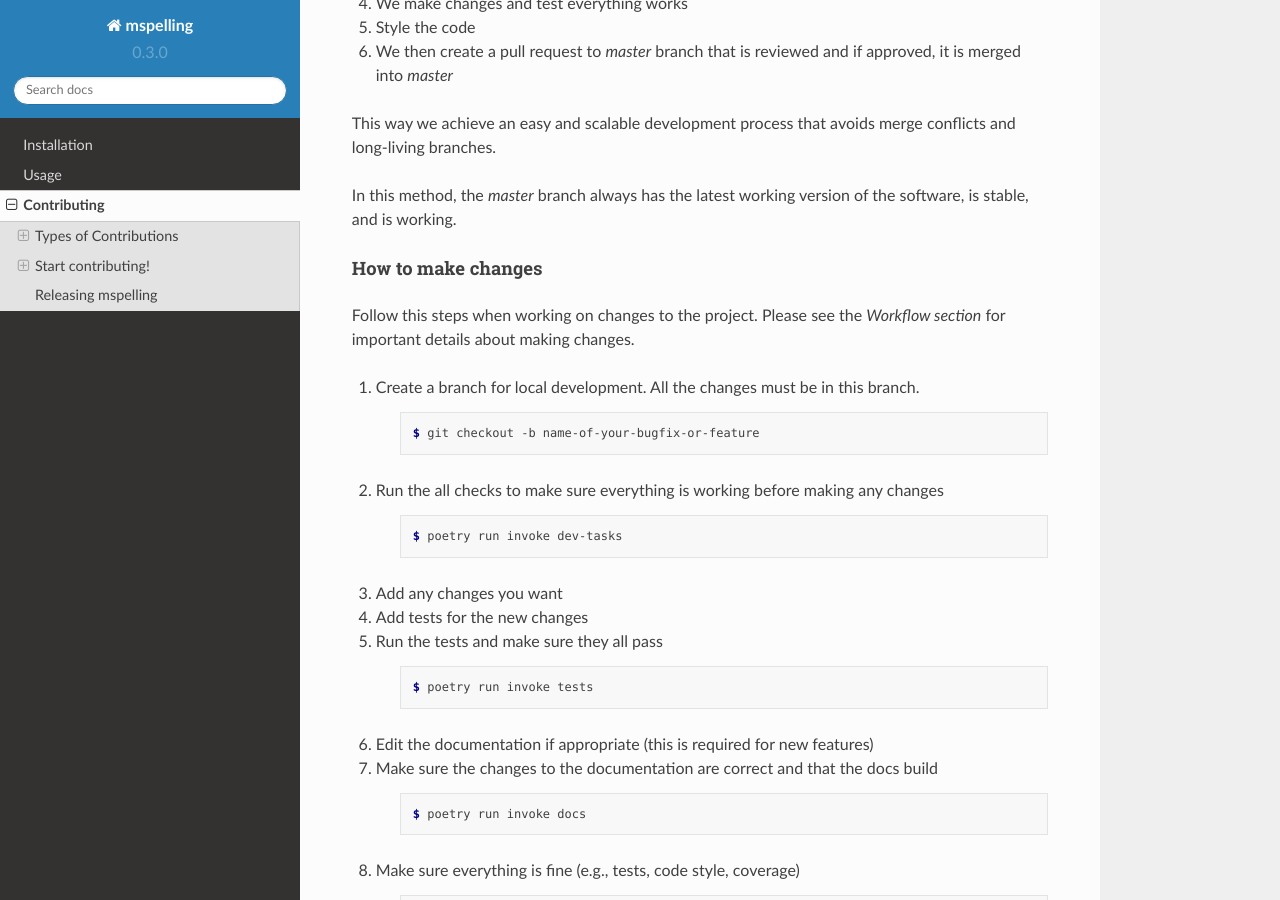
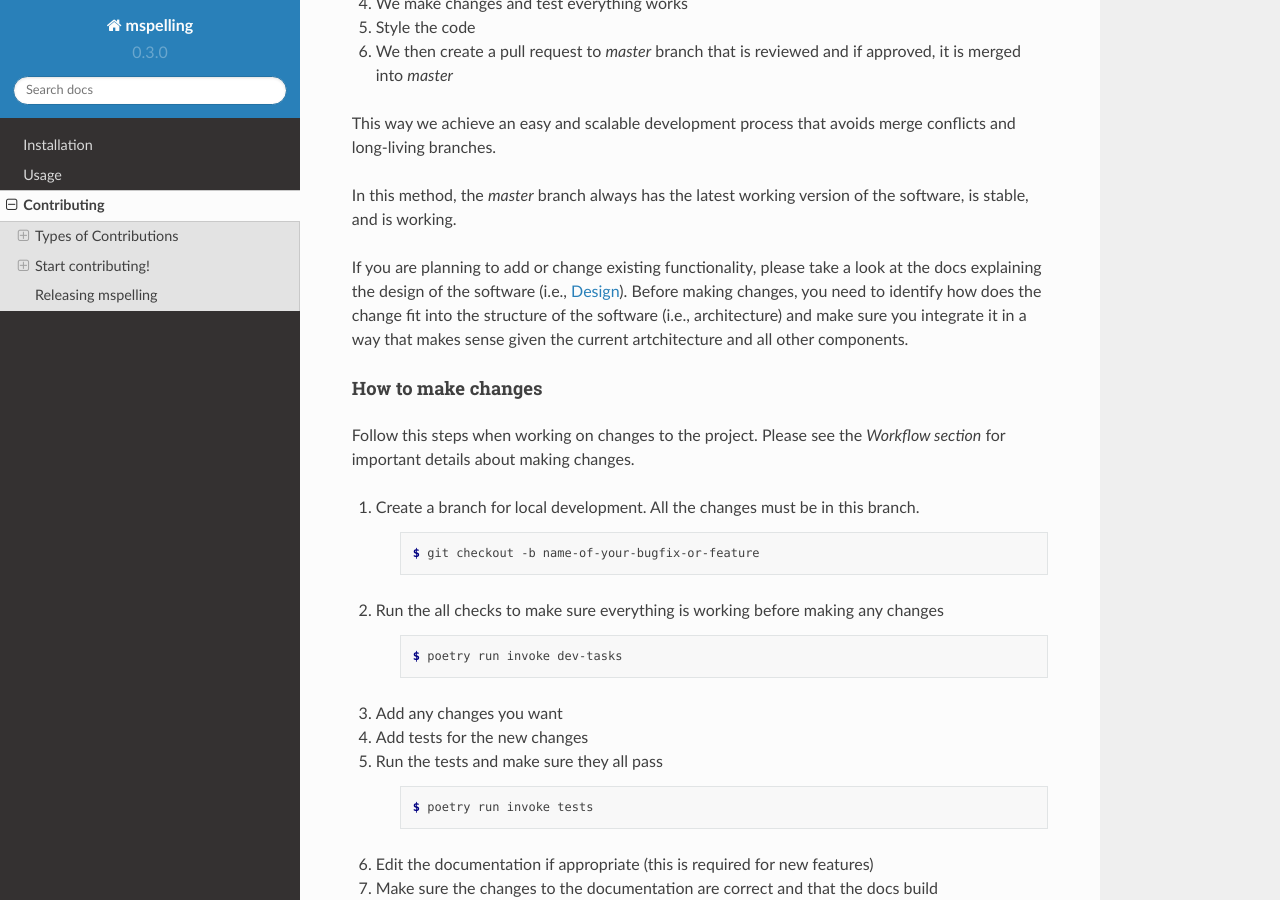
Before and after one commit to mario-bermonti/mspelling, a Sphinx documentation site: the page built from docs/contributing.rst, in a window 1280 px wide and 900 px high, scrolled down 3280 px. Built offline with Sphinx 7.4.7 and the Read the Docs theme 2.0.0, drawn with Linux system fonts in a browser that asks for light colours.

Commit message:
[docs] Link to design docs from contributing docs

```diff
--- a/docs/contributing.rst
+++ b/docs/contributing.rst
@@ -167,6 +167,12 @@
 In this method, the `master` branch always has the latest working version of the software, is
 stable, and is working.
 
+If you are planning to add or change existing functionality, please take a look at the docs
+explaining the design of the software (i.e., :doc:`/design/design`). Before making changes,
+you need to identify how does the change fit into the structure of the
+software (i.e., architecture) and make sure you integrate it in a way that makes sense given
+the current artchitecture and all other components.
+
 How to make changes
 ^^^^^^^^^^^^^^^^^^^
 
```
